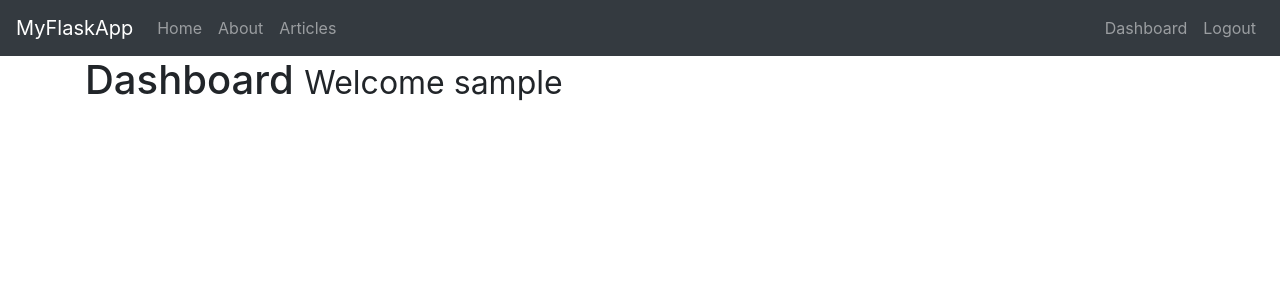
After one commit to jsebastian29/AddArticlesCRUD, a Flask app: page /dashboard in a window 1280 px wide. The commit adds this page. Shown: the top 300 px of the page. Run offline with Flask 2, Linux system fonts and the light colour scheme; the visitor is signed in with stand-in values (Sample User, id 1); some libraries are stand-ins or nearby versions.

Commit message:
login module completed

```diff
--- a/app.py
+++ b/app.py
@@ -3,6 +3,7 @@ from data import articles
 from flask_mysqldb import MySQL
 from wtforms import Form, StringField, TextAreaField, PasswordField, validators
 from passlib.hash import sha256_crypt
+from functools import wraps
 
 app = Flask(__name__)
 
@@ -17,22 +18,27 @@ mysql = MySQL(app)
 
 lst_articles = articles()
 
+# Index
 @app.route('/')
 def index():
     return render_template('home.html')
 
+# About
 @app.route('/about')
 def about():
     return render_template('about.html')
 
+# Articles
 @app.route('/articles')
 def all_articles():
     return render_template('articles.html', articles = lst_articles)
 
+# Single Article
 @app.route('/article/<string:id>')
 def get_article(id):
     return render_template('article.html', id = id)
 
+# Register Form Class
 class RegisterForm(Form):
     name = StringField('Name', [validators.Length(min=1, max=50)])
     username = StringField('Username', [validators.Length(min=4, max=25)])
@@ -43,6 +49,7 @@ class RegisterForm(Form):
     ])
     confirm = PasswordField('Confirm Password')
 
+# User Register
 @app.route('/register', methods=['GET', 'POST'])
 def register():
     form = RegisterForm(request.form)
@@ -91,14 +98,47 @@ def login():
 
            # Compare passwords
            if sha256_crypt.verify(password_candidate, password):
-               app.logger.info('PASSWORD MATCHED')
+               # Passed
+               session['logged_in'] = True
+               session['username'] = username
+
+               flash('You are now logged in', 'success')
+               return redirect(url_for('dashboard'))
            else:
-               app.logger.info('PASSWORD NOT MATCHED')
+               error = 'Invalid login'
+               return render_template('login.html', error=error)
 
+           # Close connection
+           cur.close()
        else:
-            app.logger.info('NO USER')
+            error = 'Username not found'
+            return render_template('login.html', error=error)
 
     return render_template('login.html')
+
+# Check if User logged in
+def is_logged_in(f):
+    @wraps(f)
+    def wrap(*args, **kwargs):
+        if 'logged_in' in session:
+            return f(*args, **kwargs)
+        else:
+            flash('Unauthorized, Please login', 'danger')
+            return redirect(url_for('login'))
+    return wrap
+
+# User Logout
+@app.route('/logout')
+def logout():
+    session.clear()
+    flash('You are now logged out', 'success')
+    return redirect(url_for('login'))
+
+# Dashboard
+@app.route('/dashboard')
+@is_logged_in
+def dashboard():
+    return render_template('dashboard.html')
 
 if __name__ == '__main__':
     app.secret_key = 'secret123'
--- /dev/null
+++ b/templates/dashboard.html
@@ -0,0 +1,5 @@
+{% extends 'layout.html' %}
+
+{% block body %}
+  <h1>Dashboard <small>Welcome {{session.username}}</small></h1>
+{% endblock %}
--- a/templates/includes/_messages.html
+++ b/templates/includes/_messages.html
@@ -5,3 +5,11 @@
     {% endfor %}
   {% endif %}
 {% endwith %}
+
+{% if error %}
+  <div class="alert alert-danger">{{error}}</div>
+{% endif %}
+
+{% if msg %}
+  <div class="alert alert-success">{{msg}}</div>
+{% endif %}
--- a/templates/includes/_navbar.html
+++ b/templates/includes/_navbar.html
@@ -18,9 +18,21 @@
         </ul>
 
         <ul class="navbar-nav navbar-right">
-          <li class="nav-item">
-            <a class="nav-link" href="/register" tabindex="-1" >Register</a>
-          </li>
+          {% if session.logged_in %}
+            <li class="nav-item">
+                <a class="nav-link" href="/dashboard" tabindex="-1">Dashboard</a>
+            </li>
+            <li class="nav-item">
+                <a class="nav-link" href="/logout" tabindex="-1">Logout</a>
+            </li>
+          {% else %}
+            <li class="nav-item">
+                <a class="nav-link" href="/register" tabindex="-1" >Register</a>
+            </li>
+            <li class="nav-item">
+                <a class="nav-link" href="/login" tabindex="-1" >Login</a>
+            </li>
+          {% endif %}
         </ul>
     </div>
 </nav>
--- a/templates/login.html
+++ b/templates/login.html
@@ -2,7 +2,6 @@
 
 {% block body %}
    <h1>Login</h1>
-   {% include 'includes/_messages.html' %}
    <form action="" method="POST">
       <div class="form-group">
          <label>Username</label>
```
